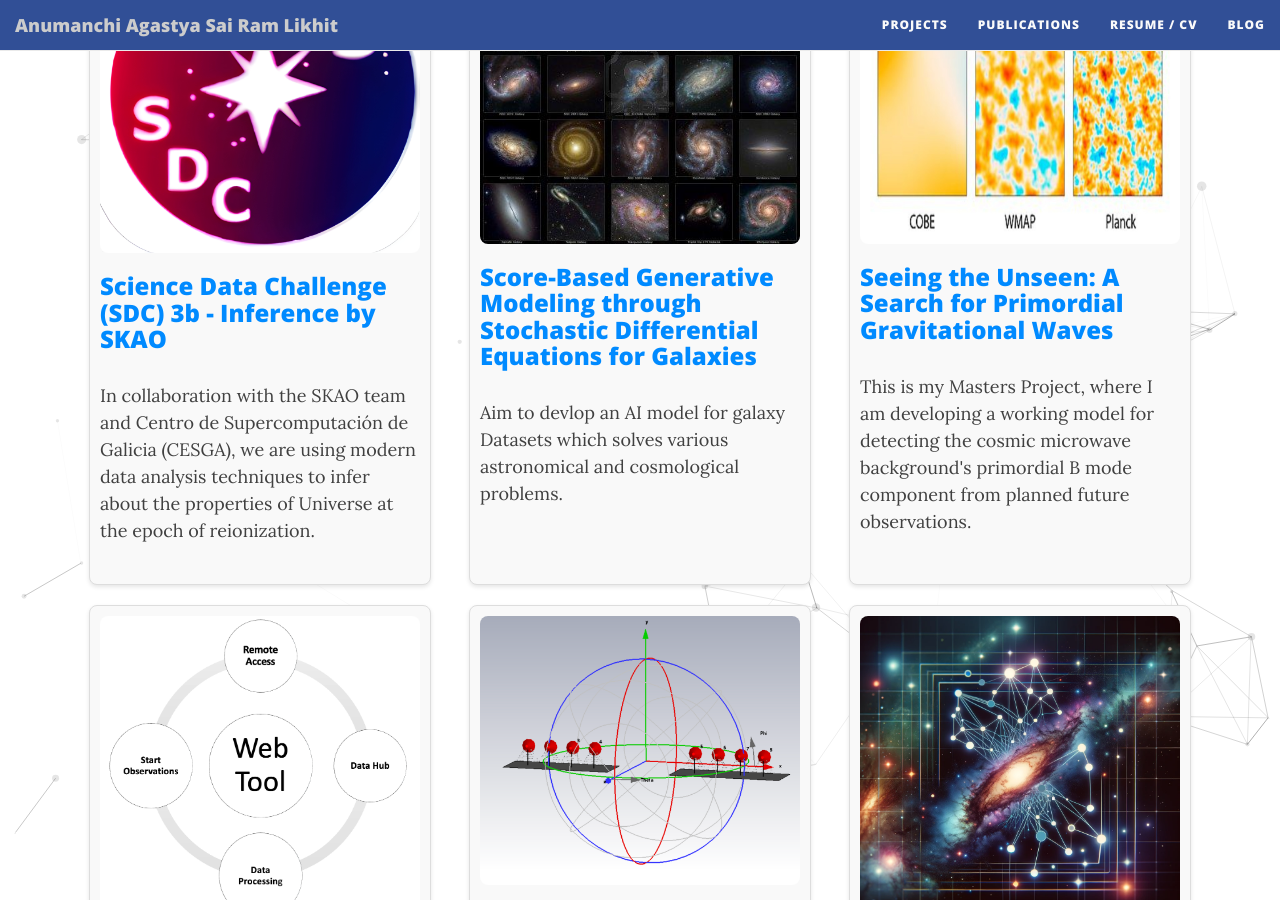
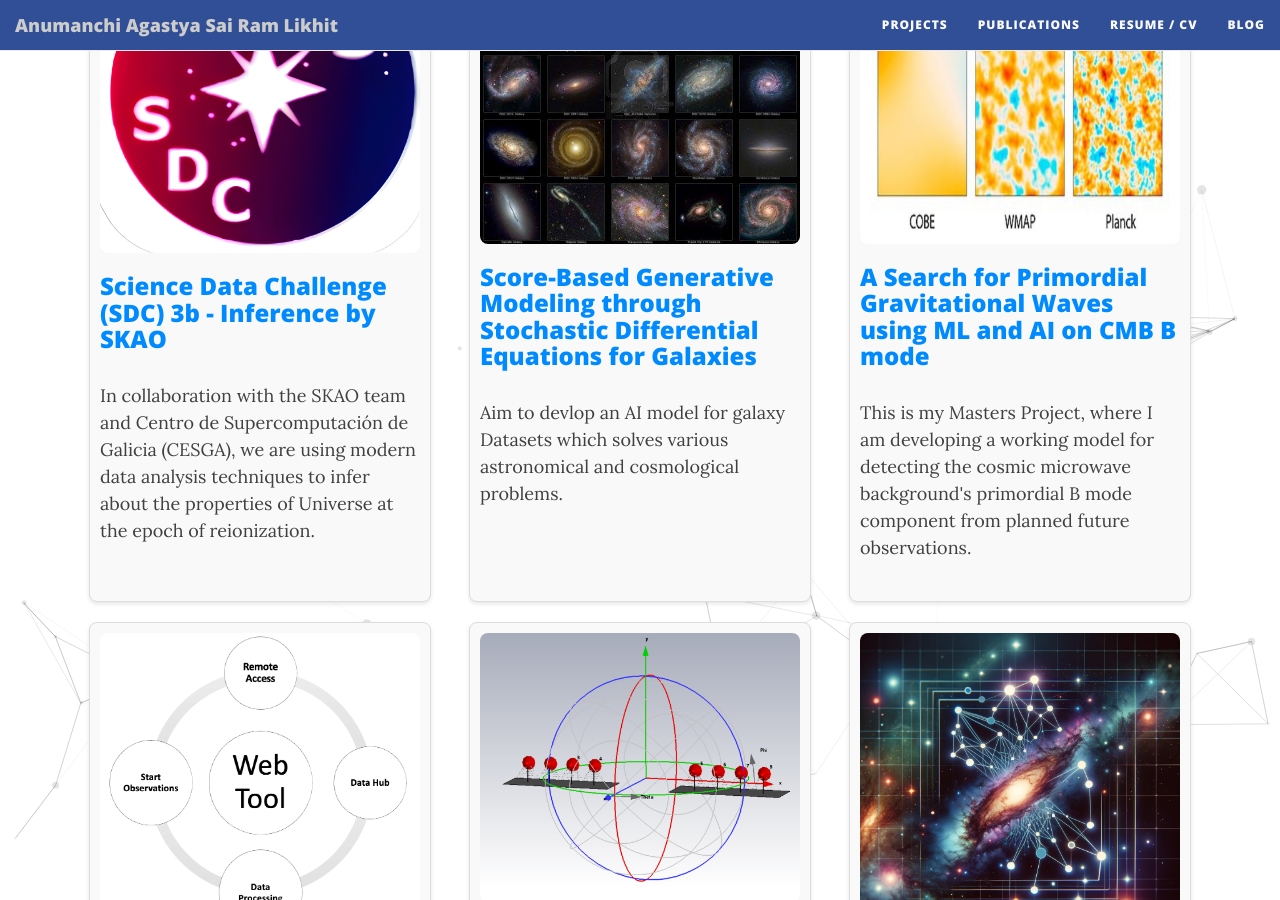
Before and after one commit to astropi-b/astropi-b.github.io, a Jekyll site: the page built from projects.md, in a window 1280 px wide and 900 px high, scrolled down 308 px. Built offline with Jekyll 4.4.1, drawn with Linux system fonts in a browser that asks for light colours; nearby versions of some CDN libraries.

Commit message:
Update projects.md

```diff
--- a/projects.md
+++ b/projects.md
@@ -67,7 +67,7 @@ permalink: /projects/
 
   <div class="research-item">
     <img class="research-image" src="/img/cmb.jpg" alt="CMB B Mode">
-    <h3><a href="/research/mscmb/">Seeing the Unseen: A Search for Primordial Gravitational Waves</a></h3>
+    <h3><a href="/research/mscmb/"> A Search for Primordial Gravitational Waves using ML and AI on CMB B mode</a></h3>
     <p>  This is my Masters Project, where I am developing a working model for detecting the cosmic microwave background's primordial B mode component from planned future observations. </p>
   </div>
 
```
